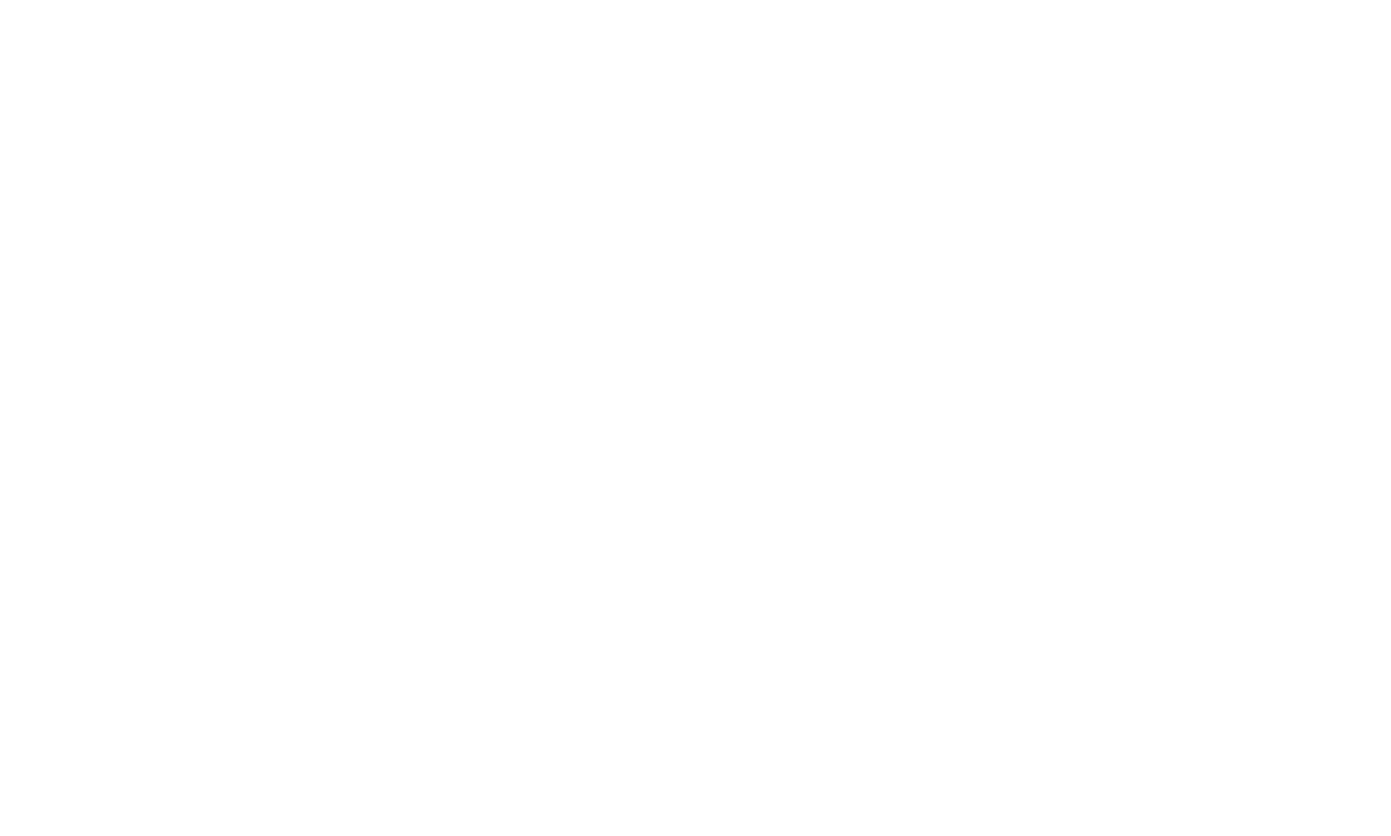
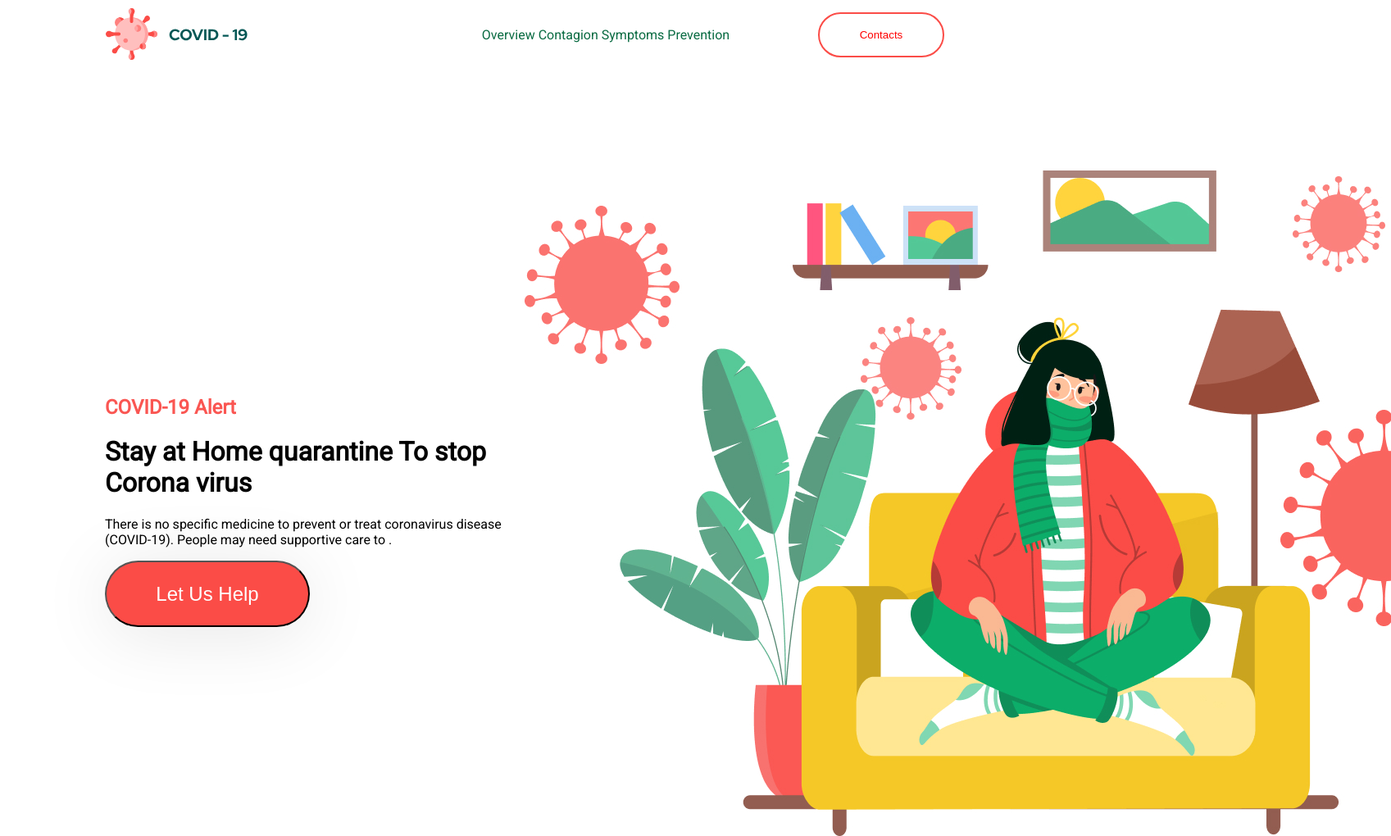
Before and after one commit to FdKolesnikov/SPB-Project, a website: page index.html in a window 1280 px wide. Shown: the whole page at 82% size, 1697 px wide, since content can reach past the window. Before the commit the page ends 800 px from the top, so only its background shows below. Drawn offline with Linux system fonts and the light colour scheme.

Commit message:
feat:add main and header

```diff
--- a/index.html
+++ b/index.html
@@ -3,9 +3,40 @@
 <head>
     <meta charset="UTF-8">
     <meta name="viewport" content="width=device-width, initial-scale=1.0">
+    <link rel="stylesheet" href="css/style.css">
+    <link href="https://fonts.googleapis.com/css2?family=Roboto&display=swap" rel="stylesheet">
     <title>Продвижение сайтов в Санкт-Петербурге</title>
 </head>
 <body>
+    <div class="header">
+        <div class="container">
+            <div class="menu">
+                <div class="logo">
+                    <img src="img/Logo.svg" alt="">
+                </div>
+                <div class="items">
+                    <p>Overview Contagion Symptoms Prevention</p>
+                </div>
+                <button class="btn">Contacts</button>
+
+            </div>
+        </div>
+    </div>
+    <div class="main">
+        <div class="container">
+            <div class="main-content">
+                <div class="box-text">
+                    <h2>COVID-19 Alert</h2>
+                    <h1>Stay at Home quarantine To stop Corona virus</h1>
+                    <p>There is no specific medicine to prevent or treat coronavirus disease (COVID-19). People may need supportive care to .</p>
+                    <button class="main-btn">Let Us Help</button>
+                </div>
+                <div class="box-img">
+                    <img src="img/main.jpg" alt="">
+                </div>
+            </div>
+        </div>
+    </div>
 
 </body>
 </html>
--- /dev/null
+++ b/sass/style.sass
@@ -0,0 +1,2 @@
+@import 'templates/header'
+@import 'templates/main'
--- /dev/null
+++ b/sass/templates/_header.sass
@@ -0,0 +1,23 @@
+.header
+    font-family: Roboto
+    background-color: white
+    height: 100px
+.menu
+    display: flex
+    align-items: center
+    justify-content: space-between
+.container
+    margin: 0px 120px
+.items
+    padding-left: 200px
+    color: #096B42
+.btn
+    border: 2px solid #FB4C47
+    box-sizing: border-box
+    border-radius: 46px
+    width: 154px
+    height: 55px
+    color: red
+    background-color: #fff
+    margin-left: 40px
+    cursor: pointer
--- /dev/null
+++ b/sass/templates/_main.sass
@@ -0,0 +1,23 @@
+.main-content
+    margin-top: 100px
+    display: flex
+    justify-content: space-between
+    align-items: center
+.box-img
+    width: 1177px
+    height: 812px
+    max-width: 50%
+.box-text
+    h2
+        color: #FA5652
+    font-family: Roboto
+.main-btn
+    background: #FB4C47
+    box-shadow: 0px 8px 87px rgba(0, 0, 0, 0.1)
+    border-radius: 65px
+    width: 250px
+    height: 81.63px
+    color: white
+    font-size: 24px
+    line-height: 29px
+    cursor: pointer
```
Also changed, not shown: css/style.css (added), img/Logo.svg (added), img/main.jpg (added).
